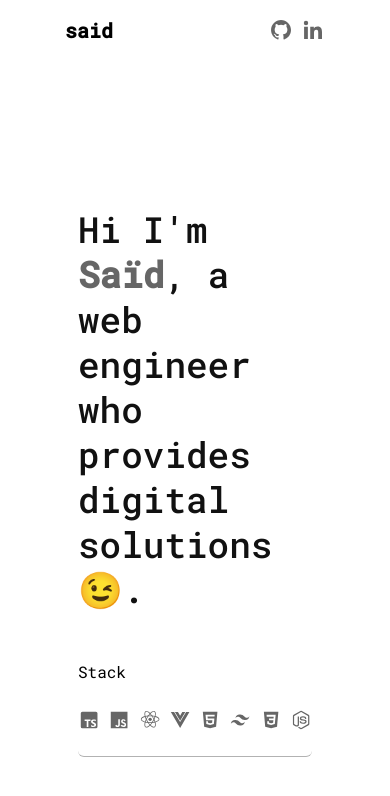
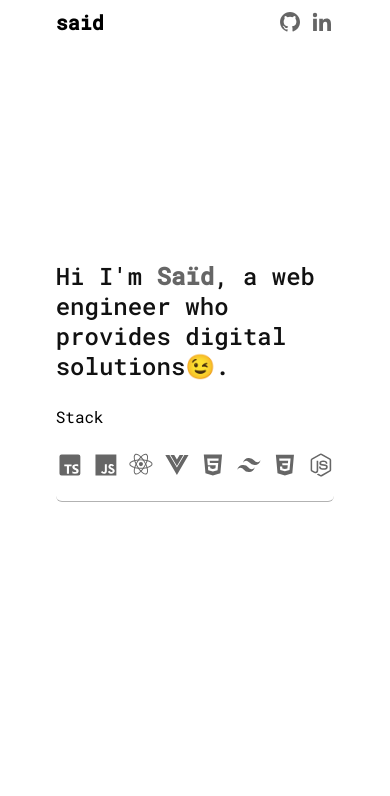
Before and after one commit to saidinusah/portfolio, a Nuxt app: page / in a window 390 px wide. Shown: the top 796 px of the page. Built offline with nearby package versions, Linux system fonts and the light colour scheme.

Commit message:
pages WIP

```diff
--- /dev/null
+++ b/components/common/footer.vue
@@ -0,0 +1,21 @@
+<template>
+    <nav class="grid lg:grid-cols-6 lg:py-4 py-2 grid-cols-7">
+      <ul
+        class="lg:col-span-4 lg:col-start-2 col-span-5 col-start-2 flex items-center justify-between lg:px-4"
+      >
+        <li class="font-bold text-xl">
+          <NuxtLink to="/" class="lg:hidden"> said </NuxtLink>
+        </li>
+        <li
+          class="flex items-center space-x-2 lg:flex-col lg:space-y-2 lg:hover:scale-125 lg:hover:transition-transform lg:hover:delay-150"
+        >
+          <NuxtLink to="https://github.com/1nusah" target="_blank"
+            ><IconsGithub class="lg:w-8 lg:h-8" />
+          </NuxtLink>
+          <NuxtLink to="https://www.linkedin.com/in/saidinusah/" target="_blank"
+            ><IconsLinkedin class="lg:w-8 lg:h-8" />
+          </NuxtLink>
+        </li>
+      </ul>
+    </nav>
+  </template>
--- a/components/common/header.vue
+++ b/components/common/header.vue
@@ -1,6 +1,8 @@
 <template>
-  <nav class="grid grid-cols-6 py-4">
-    <ul class="col-span-4 col-start-2 flex items-center justify-between">
+  <nav class="grid lg:grid-cols-6 lg:py-4 py-2 grid-cols-7">
+    <ul
+      class="lg:col-span-4 lg:col-start-2 col-span-5 col-start-2 flex items-center justify-between lg:px-4"
+    >
       <li class="font-bold text-xl">
         <NuxtLink to="/" class="lg:hidden"> said </NuxtLink>
       </li>
--- /dev/null
+++ b/components/icons/contact.vue
@@ -0,0 +1,14 @@
+<template>
+  <svg
+    xmlns="http://www.w3.org/2000/svg"
+    width="24"
+    height="24"
+    viewBox="0 0 24 24"
+    style="fill: #666; transform: ; msfilter: "
+  >
+    <path
+      d="M16.57 22a2 2 0 0 0 1.43-.59l2.71-2.71a1 1 0 0 0 0-1.41l-4-4a1 1 0 0 0-1.41 0l-1.6 1.59a7.55 7.55 0 0 1-3-1.59 7.62 7.62 0 0 1-1.59-3l1.59-1.6a1 1 0 0 0 0-1.41l-4-4a1 1 0 0 0-1.41 0L2.59 6A2 2 0 0 0 2 7.43 15.28 15.28 0 0 0 6.3 17.7 15.28 15.28 0 0 0 16.57 22zM6 5.41 8.59 8 7.3 9.29a1 1 0 0 0-.3.91 10.12 10.12 0 0 0 2.3 4.5 10.08 10.08 0 0 0 4.5 2.3 1 1 0 0 0 .91-.27L16 15.41 18.59 18l-2 2a13.28 13.28 0 0 1-8.87-3.71A13.28 13.28 0 0 1 4 7.41zM20 11h2a8.81 8.81 0 0 0-9-9v2a6.77 6.77 0 0 1 7 7z"
+    ></path>
+    <path d="M13 8c2.1 0 3 .9 3 3h2c0-3.22-1.78-5-5-5z"></path>
+  </svg>
+</template>
--- a/layouts/default.vue
+++ b/layouts/default.vue
@@ -1,8 +1,8 @@
 <template>
   <main class="lg:flex lg:justify-between lg:flex-row-reverse">
     <CommonHeader />
-    <div class="grid grid-cols-5 bg-white h-screen w-screen">
-      <section class="col-span-3 col-start-2">
+    <div class="grid lg:grid-cols-5 grid-cols-7 bg-white lg:h-screen h-[80vh] w-screen">
+      <section class="lg:col-span-3 lg:col-start-2 col-span-5 col-start-2">
         <slot />
       </section>
     </div>
--- /dev/null
+++ b/pages/contact.vue
@@ -0,0 +1,3 @@
+<template>
+  <p>Contact page</p>
+</template>
--- a/pages/index.vue
+++ b/pages/index.vue
@@ -1,6 +1,10 @@
 <template>
-  <section class="flex justify-center w-full space-y-12 flex-col h-full overflow-hidden">
-    <p class="text-4xl text-primary font-medium leading-tight w-4/5">
+  <section
+    class="flex justify-center w-full lg:space-y-12 space-y-6 flex-col h-full overflow-hidden"
+  >
+    <p
+      class="lg:text-4xl text-2xl text-primary font-medium leading-tight lg:w-4/5 w-full"
+    >
       Hi I'm <span class="text-text-secondary hover:underline font-semibold">Saïd</span>,
       a web engineer who provides digital solutions😉.
     </p>
```
